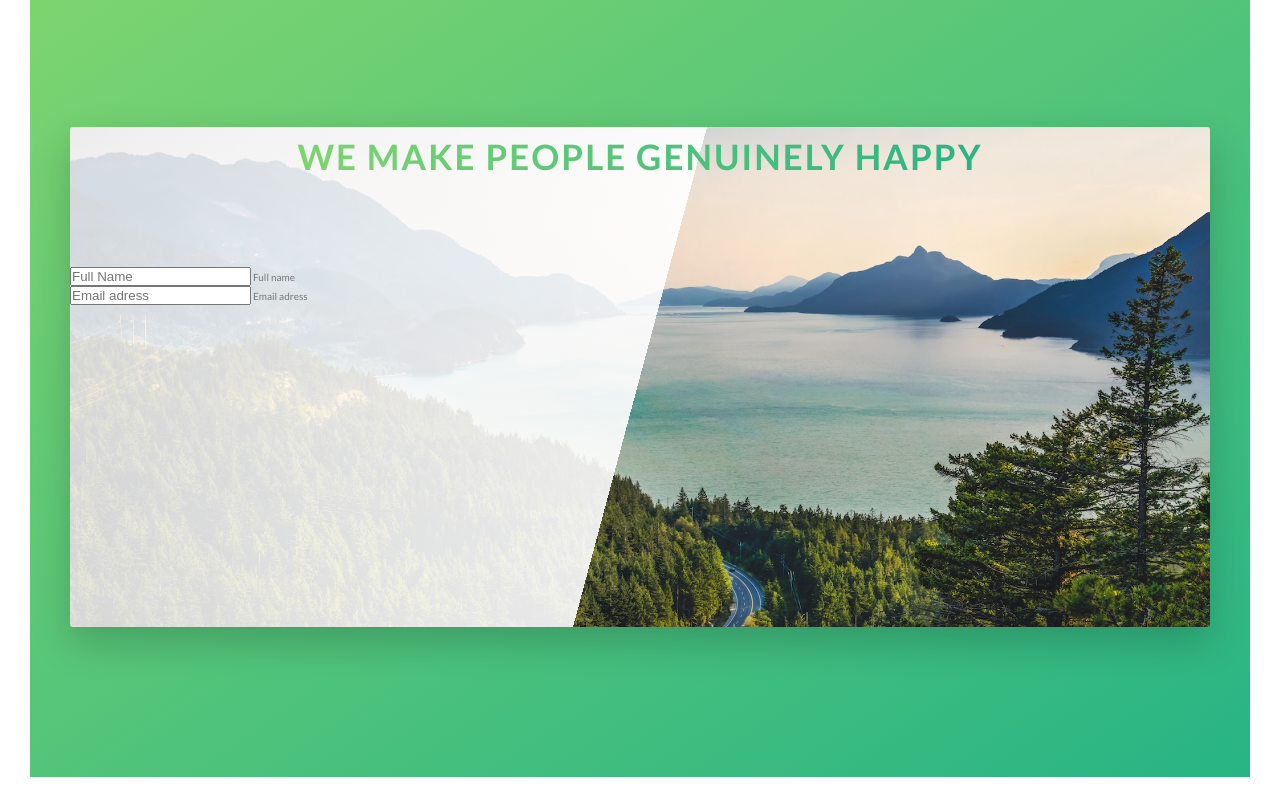
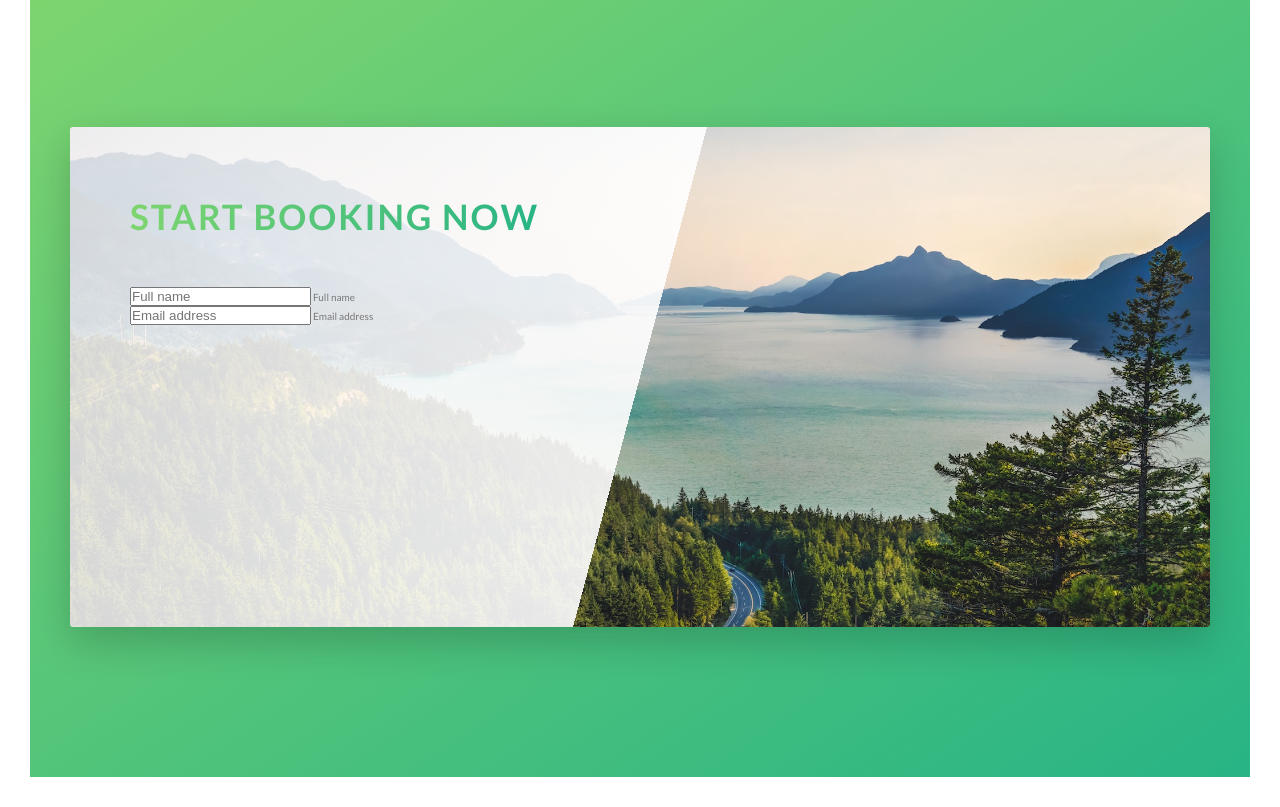
Before and after one commit to sne-syn/Natours, a website: page index.html in a window 1280 px wide. Shown: the part 4680-5487 px from the top of the page. Drawn offline with Linux system fonts and the light colour scheme.

Commit message:
Оформили блок с формой связи. Набросали inputs

```diff
--- a/index.html
+++ b/index.html
@@ -279,23 +279,23 @@
             <section class="section-book">
                 <div class="row">
                     <div class="book">
-                        <div class="book-form">
-                            <form action="#0" class="form">
-                                    <div class="u-center-text u-margin-bottom-big">
-                                        <h2 class="heading-secondary ">
-                                            We make people genuinely happy
-                                        </h2>
-                                    </div>
+                        <div class="book__form">
+                            <form action="#" class="form">
+                                <div class="u-margin-bottom-medium">
+                                    <h2 class="heading-secondary ">
+                                        Start booking now
+                                    </h2>
+                                </div>
 
                                 <div class="form__group">
-                                    <input type="text" class="form__input" placeholder="Full Name" id="name" required>
+                                    <input type="text" class="form__input" placeholder="Full name" id="name" required>
                                     <label for="name" class="form__label">Full name</label>
                                 </div>
 
                                 <div class="form__group">
-                                        <input type="email" class="form__input" placeholder="Email adress" id="email" required>
-                                        <label for="email" class="form__label">Email adress</label>
-                                    </div>
+                                    <input type="email" class="form__input" placeholder="Email address" id="email" required>
+                                    <label for="email" class="form__label">Email address</label>
+                                </div>
                             </form>
                         </div>
                     </div>
--- a/sass/main.scss
+++ b/sass/main.scss
@@ -13,6 +13,7 @@
 @import "components/composition";
 @import "components/card";
 @import "components/feature-box";
+@import "components/form";
 @import "components/story";
 
 
--- a/sass/pages/_home.scss
+++ b/sass/pages/_home.scss
@@ -55,5 +55,6 @@
     &__form {
         width: 50%;
         padding: 6rem;
+
     }
 }
```
Also changed, not shown: sass/components/_form.scss (added).
